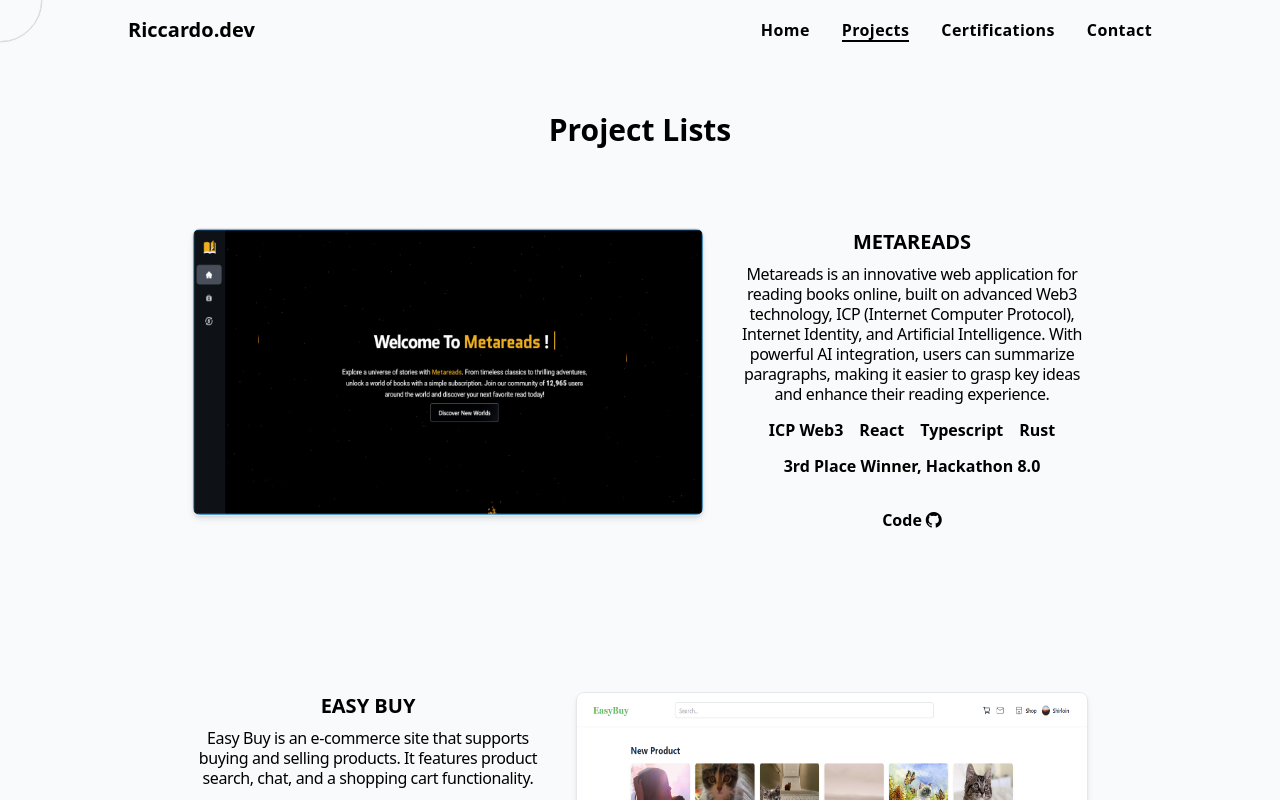
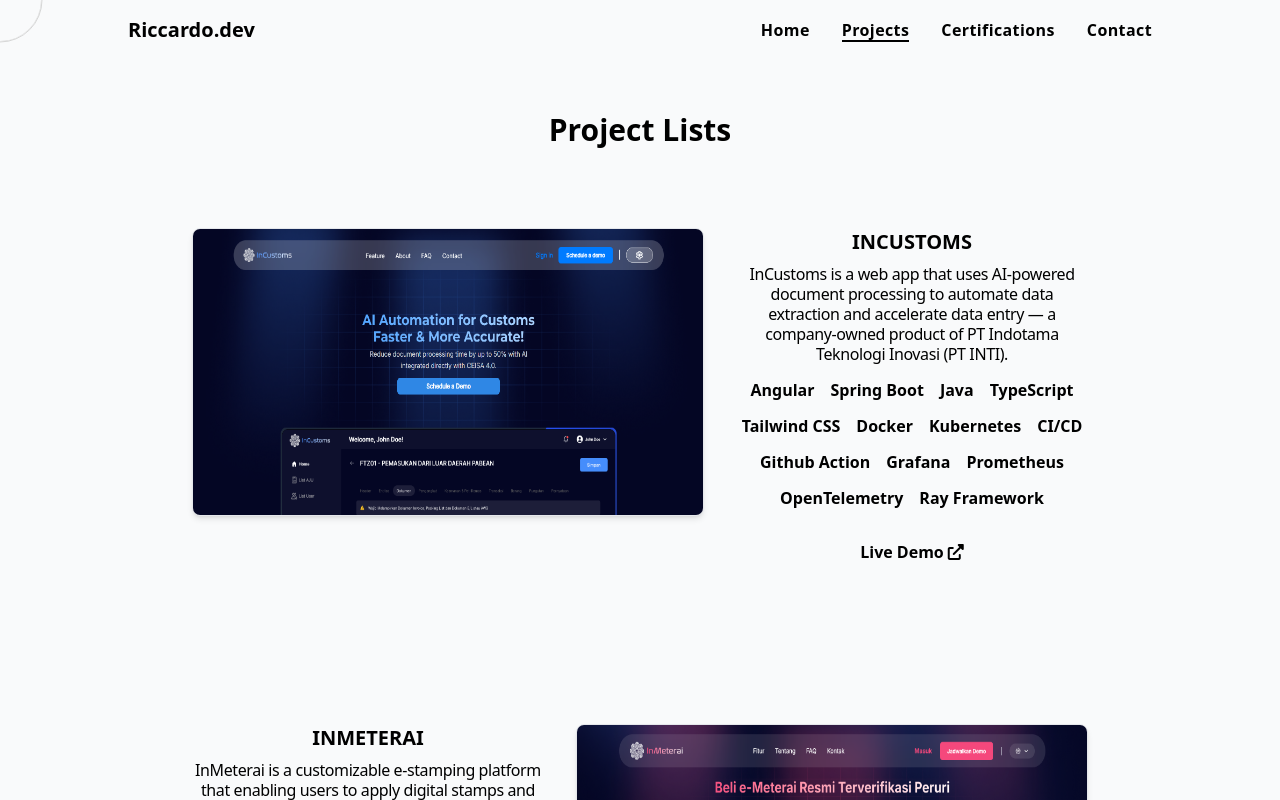
Before and after one commit to Shirloin/portofolio, a React (Vite) app: page /project in a window 1280 px wide. Shown: the top 800 px of the page. Built offline with nearby package versions, Linux system fonts and the light colour scheme.

Commit message:
feat: add project

```diff
--- a/src/pages/ProjectPage.tsx
+++ b/src/pages/ProjectPage.tsx
@@ -2,6 +2,46 @@ import ProjectCard from "../components/cards/ProjectCard";
 import { IProject } from "../interfaces/IProject";
 
 const projects: IProject[] = [
+  {
+    title: "InCustoms",
+    description:
+      "InCustoms is a web app that uses AI-powered document processing to automate data extraction and accelerate data entry — a company-owned product of PT Indotama Teknologi Inovasi (PT INTI).",
+    thumbnail: "/images/project/incustoms.png",
+    stack: [
+      "Angular",
+      "Spring Boot",
+      "Java",
+      "TypeScript",
+      "Tailwind CSS",
+      "Docker",
+      "Kubernetes",
+      "CI/CD",
+      "Github Action",
+      "Grafana",
+      "Prometheus",
+      "OpenTelemetry",
+      "Ray Framework",
+    ],
+    demo: "https://incustoms.id",
+  },
+  {
+    title: "InMeterai",
+    description:
+      "InMeterai is a customizable e-stamping platform that enabling users to apply digital stamps and define reusable document layouts — a company-owned product of PT Indotama Teknologi Inovasi (PT INTI).",
+    thumbnail: "/images/project/inmeterai.png",
+    stack: [
+      "React",
+      "Spring Boot",
+      "Java",
+      "TypeScript",
+      "Tailwind CSS",
+      "Docker",
+      "CI/CD",
+      "Github Action",
+    ],
+    demo: "https://inmeterai.id",
+  },
+
   {
     title: "MetaReads",
     description:
```
Also changed, not shown: public/images/project/incustoms.png (added), public/images/project/inmeterai.png (added).
